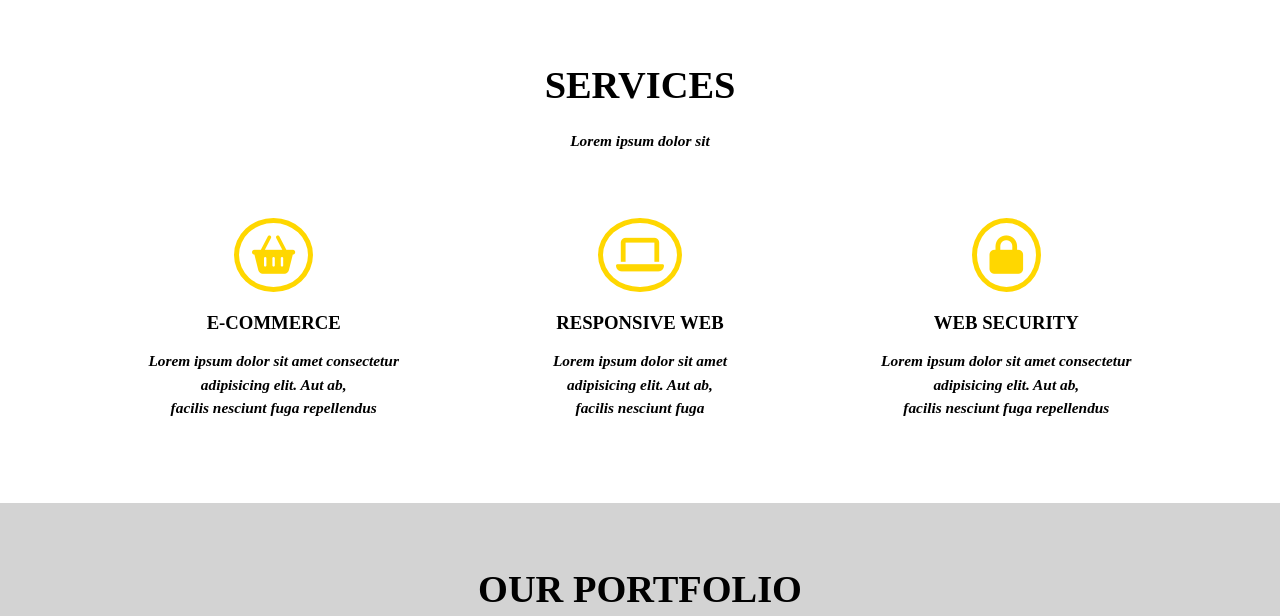
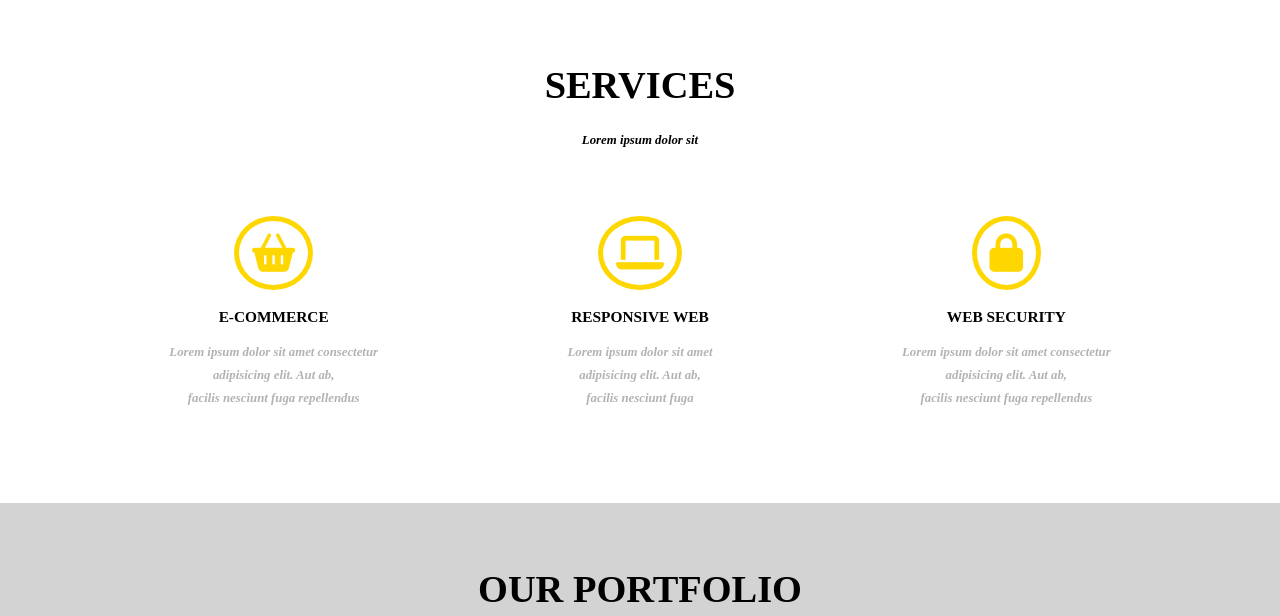
Before and after one commit to dbrepo1992/Taskrunner-Miniproject, a website: page index.html in a window 1280 px wide. Shown: the part 662-1278 px from the top of the page. Drawn offline with Linux system fonts and the light colour scheme.

Commit message:
fix bugs in h3 tags

```diff
--- a/sass/style.scss
+++ b/sass/style.scss
@@ -124,11 +124,28 @@ section {
   }
 }
 
+section{
+  div{
+    h3{
+      font-size: 1.2vw;
+    }
+  }
+}
+
 section {
   div {
     p {
       font-style: italic;
-      font-size: 1.2vw;
+      font-size: 1vw;
+    }
+  }
+}
+
+section{
+  h3{
+    p{
+      color: gray;
+      opacity: 0.6;
     }
   }
 }
```
Also changed, not shown: css/style.css, 1 other file.
